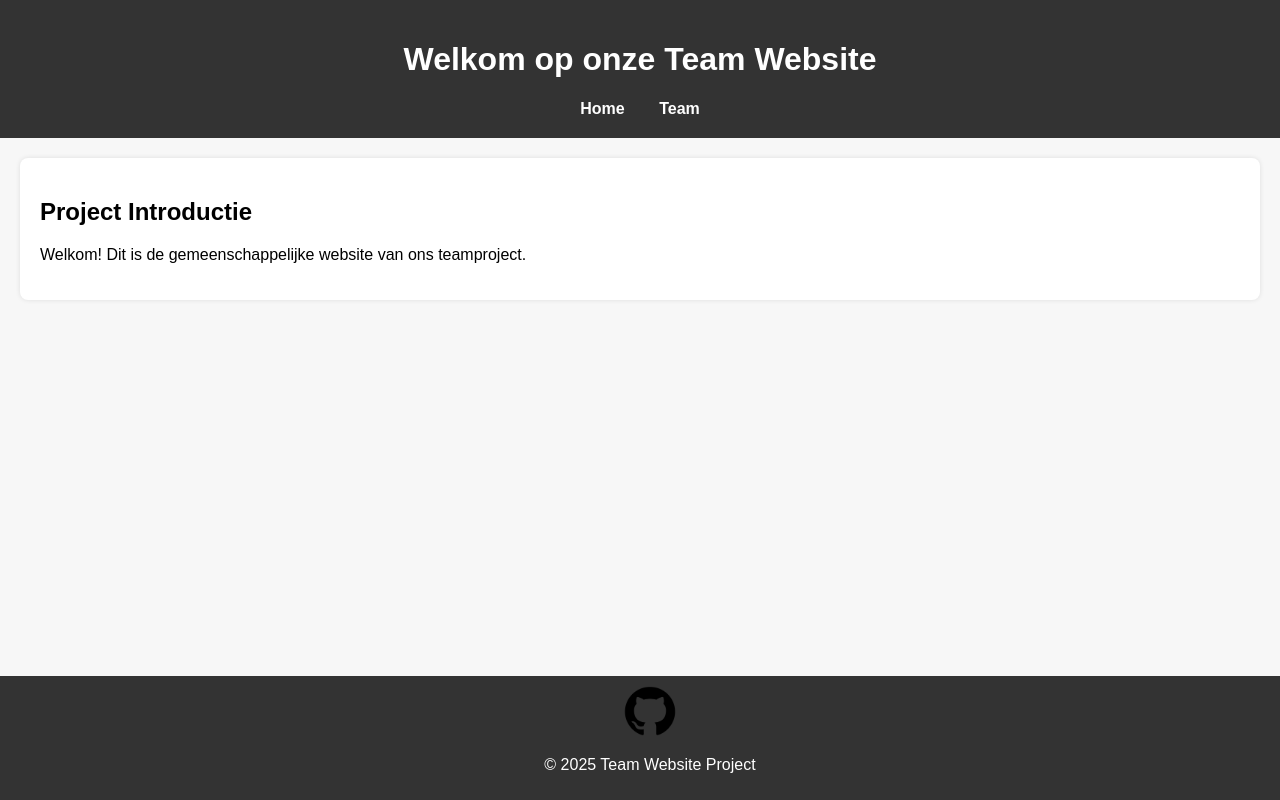
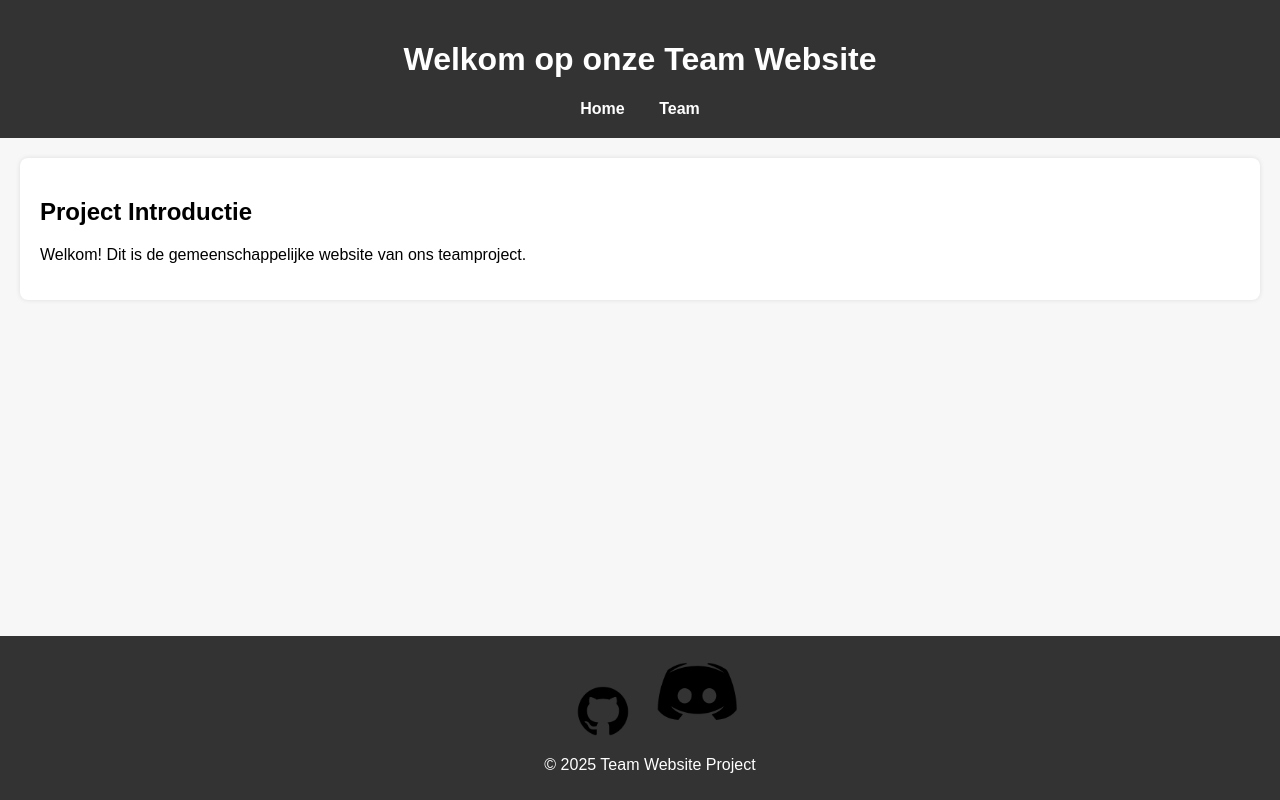
Before and after one commit to MeesTervoort/M2-Skill-les2, a plain HTML site: page index.html in a window 1280 px wide. Drawn offline with Linux system fonts and the light colour scheme.

Commit message:
yeaaaaaaa

```diff
--- a/index.html
+++ b/index.html
@@ -24,6 +24,7 @@
 
     <footer>
     <a href="https://github.com/MeesTervoort/M2-Skill-les2"><img src="GitHub-Symbol.png" alt="GitHub-Symbol"></a>
+    <a href="https://discord.gg/u5GNZtsnmu"><img src="discord-black-icon-1.png" alt="discord"></a>
         <p>&copy; 2025 Team Website Project</p>
     </footer>
 </body>
```
Also changed, not shown: discord-black-icon-1.png (added).
